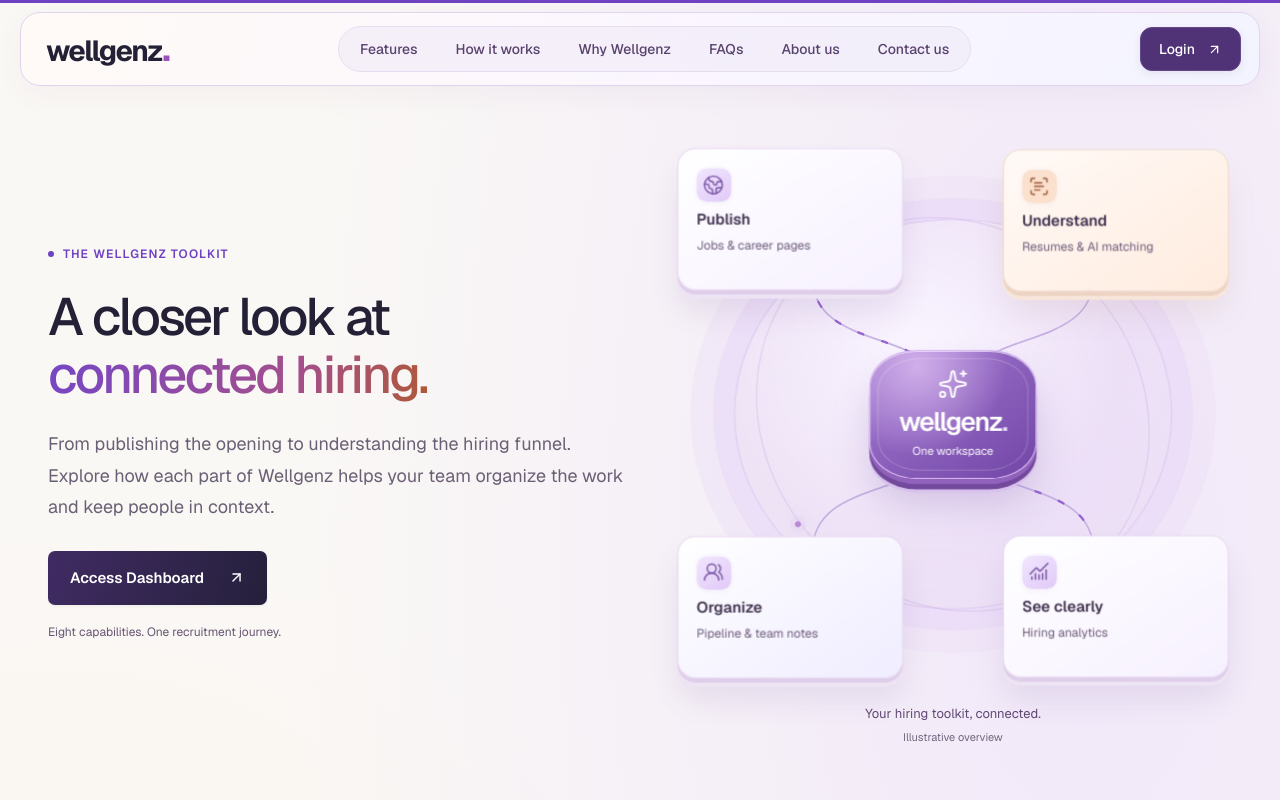
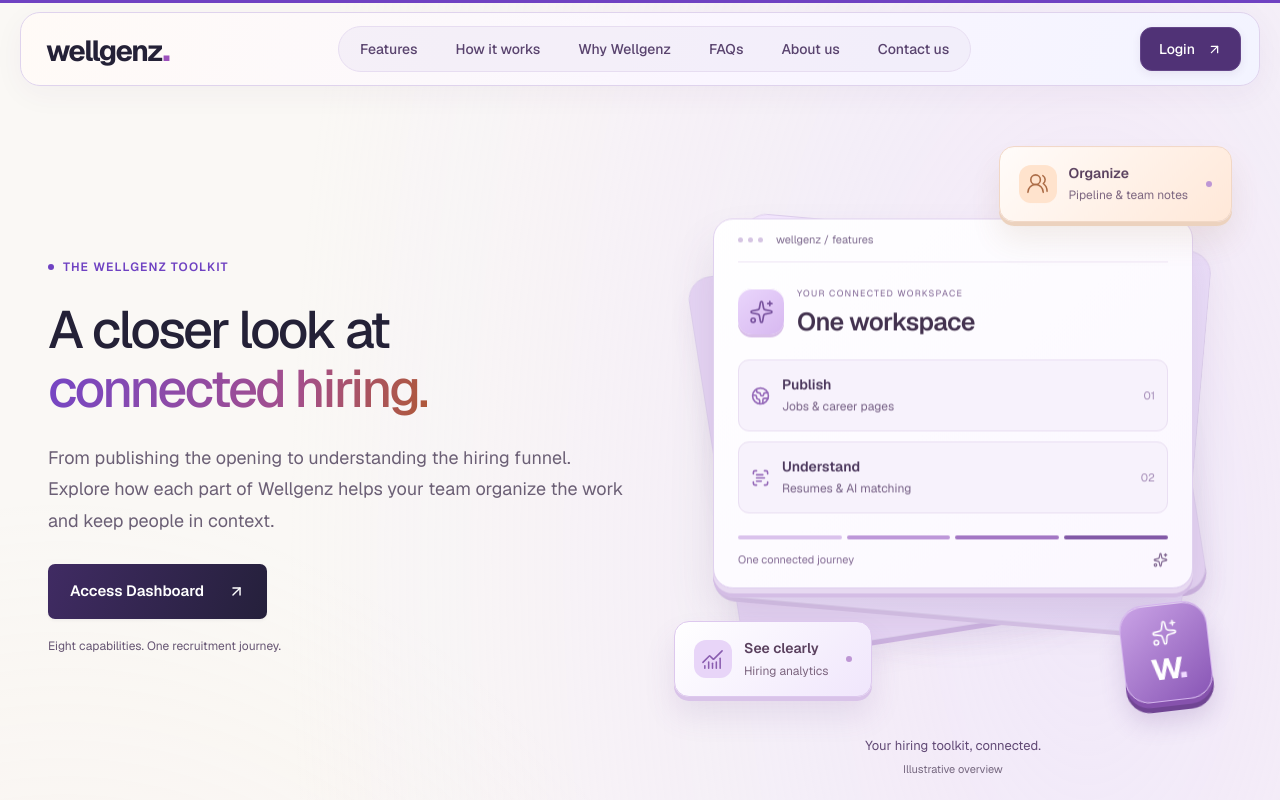
Before and after one commit to hitten04/wellgenz, a Next.js app: page /features in a window 1280 px wide. Shown: the top 800 px of the page. Built offline with nearby package versions, Linux system fonts and the light colour scheme.

Commit message:
Redesign main-page hero art as layered floating workspaces

```diff
--- a/src/app/features/features.css
+++ b/src/app/features/features.css
@@ -1506,48 +1506,54 @@
 .product-use-case>div:first-child p,.product-use-case small,.product-directory-note,.contact-location-footer,.contact-form-note{color:#665573}
 @media(max-width:639px){.product-pages .product-lede,.product-directory-intro>p:not(.eyebrow){font-size:17px}.contact-card-link{overflow-wrap:anywhere}}
 
-/* Top-down, raised diagrams for header-linked pages only. */
+/* Editorial workspace sculptures for the six main-page heroes. */
 .page-hero-layout.info-intro,.page-hero-layout.product-directory-intro{display:grid;grid-template-columns:minmax(0,1.05fr) minmax(0,1fr);align-items:center;gap:40px;max-width:none;padding:40px 0 64px}
 .page-hero-copy{min-width:0}
 .page-hero-copy .product-lede{max-width:54ch;margin-bottom:28px}
 .info-intro .page-hero-copy .button{margin-top:0}
 .page-hero-layout h1{font-size:clamp(38px,4.1vw,59px);line-height:1.12}
 .page-hero-art{margin:0;min-width:0;width:100%;max-width:560px;justify-self:center;isolation:isolate}
-.page-art-perspective{perspective:1400px;padding:18px 8px 26px}
-.page-art-board{position:relative;aspect-ratio:500/480;min-height:400px;transform-style:preserve-3d}
-.page-art-foundation{position:absolute;inset:12% 9%;border:1px solid #e0d2ef;border-radius:50%;background:radial-gradient(ellipse,#e3d2f56b,transparent 70%);box-shadow:0 0 0 22px #eee5fa50,0 0 0 23px #e5d9f35c;transform:translateZ(-20px);pointer-events:none}
-.page-art-connections{position:absolute;inset:0;width:100%;height:100%;overflow:visible;pointer-events:none}
-.page-art-hub{position:absolute;left:35%;top:38%;width:30%;height:24%;border-radius:28%;display:flex;align-items:center;justify-content:center;flex-direction:column;gap:9px;color:#fff;background:linear-gradient(145deg,#ba96e3,#7045a7);border:1px solid #d8baf3;box-shadow:0 5px 0 #865ab5,0 10px 0 #68428f,0 22px 32px #69419b30;z-index:2}
-.page-art-hub strong{font-size:clamp(19px,2vw,27px);letter-spacing:-1.3px;font-weight:600;line-height:1}
-.page-art-hub strong span{color:#ead8fa}
-.page-art-hub>span{font-size:11px;color:#fff;line-height:1.4}
-.page-art-node{position:absolute;width:41%;min-height:27%;padding:18px;display:flex;flex-direction:column;align-items:flex-start;gap:7px;border-radius:18px;background:linear-gradient(145deg,#fff,#f7f1ff);border:1px solid #e5d8f1;box-shadow:0 4px 0 #dfcee9,0 8px 0 #ede4f4,0 18px 26px #67418a14;z-index:3}
-.page-art-node-0{left:0;top:0}
-.page-art-node-1{right:0;top:0;background:linear-gradient(145deg,#fffaf7,#ffecdf);border-color:#f2d9c9;box-shadow:0 4px 0 #ecd3c3,0 8px 0 #f8e6db,0 18px 26px #93634312}
-.page-art-node-2{left:0;bottom:0;background:linear-gradient(145deg,#fff,#f0edff)}
-.page-art-node-3{right:0;bottom:0}
-.page-art-node-icon{height:34px;width:34px;display:grid;place-items:center;border-radius:10px;background:#eadcfb;color:#7650a2}
-.page-art-node-1 .page-art-node-icon{background:#fbe0ce;color:#995636}
-.page-art-node strong{font-size:15px;line-height:1.35;font-weight:600;color:#40324f}
-.page-art-node>span:last-child{font-size:12px;line-height:1.5;color:#6d5b7a}
-.page-hero-art figcaption{text-align:center;font-size:13px;line-height:1.6;color:#614975;padding:4px 10px}
+.workspace-perspective{perspective:1500px;padding:10px 0}
+.workspace-scene{position:relative;aspect-ratio:1/1;min-height:520px;transform-style:preserve-3d}
+.workspace-shadow{position:absolute;inset:20% 6% 8%;background:radial-gradient(ellipse,#bd93e044,transparent 68%);filter:blur(18px);pointer-events:none}
+.workspace-sheet{position:absolute;inset:15% 8% 16%;border-radius:23px;border:1px solid #ded0ed;pointer-events:none}
+.workspace-sheet-back{background:#e6d5f4;transform:rotate(-9deg) translate(-8px,10px);box-shadow:0 5px 0 #cdb4e0,0 16px 24px #75519913}
+.workspace-sheet-mid{background:linear-gradient(135deg,#f4e8ff,#e5d7f5);transform:rotate(5deg) translate(9px,1px);box-shadow:0 4px 0 #d7c3e7}
+.workspace-light{position:absolute;inset:0;pointer-events:none;border-radius:35%}
+.workspace-window{position:absolute;left:7%;right:7%;top:13%;padding:0 24px 19px;background:linear-gradient(140deg,#fff,#fbf7ff);border:1px solid #e0d1ef;border-radius:20px;box-shadow:0 5px 0 #e7d9f1,0 9px 0 #d4bde5,0 26px 45px #60417822;z-index:2}
+.workspace-chrome{display:flex;align-items:center;gap:5px;height:43px;border-bottom:1px solid #eee5f5}
+.workspace-chrome>span:not(:last-child){width:5px;height:5px;border-radius:50%;background:#d5c4e3}
+.workspace-chrome>span:last-child{margin-left:8px;font-size:11px;color:#7c688d;line-height:1.4}
+.workspace-heading{display:flex;align-items:center;gap:13px;padding:25px 0 23px}
+.workspace-emblem{display:grid;place-items:center;flex-shrink:0;width:46px;height:46px;border-radius:14px;background:linear-gradient(140deg,#ead6fc,#d7b8f0);color:#78529e;box-shadow:inset 0 1px 0 #fff,0 3px 0 #d9bfe9}
+.workspace-heading>div{display:flex;flex-direction:column;gap:6px}
+.workspace-heading>div>span{font-size:9px;letter-spacing:1.2px;color:#7e6393}
+.workspace-heading strong{font-size:clamp(19px,2vw,25px);font-weight:550;letter-spacing:-.6px;line-height:1.2;color:#43324f}
+.workspace-rows{display:flex;flex-direction:column;gap:10px}
+.workspace-row{display:flex;align-items:center;gap:12px;padding:15px 12px;background:#f7f2fc;border:1px solid #eadff3;border-radius:11px}
+.workspace-row>span:first-child{color:#9569b9;display:flex;flex-shrink:0}
+.workspace-row>div{display:flex;flex-direction:column;gap:4px;min-width:0}
+.workspace-row strong{font-size:14px;line-height:1.3;font-weight:550;color:#4c385d}
+.workspace-row>div>span{font-size:12px;line-height:1.5;color:#776186}
+.workspace-row-index{margin-left:auto;font-size:11px;color:#a38ab6}
+.workspace-track{display:flex;gap:5px;margin-top:22px}
+.workspace-track span{height:4px;flex:1;border-radius:10px;background:#dac2ec}
+.workspace-track span:nth-child(2){background:#bd97d9}.workspace-track span:nth-child(3){background:#a376c4}.workspace-track span:nth-child(4){background:#8259a7}
+.workspace-bottom{display:flex;align-items:center;justify-content:space-between;margin-top:12px;font-size:11px;color:#836a94}
+.workspace-float{position:absolute;display:flex;align-items:center;gap:12px;max-width:80%;padding:17px 19px;border-radius:15px;z-index:3;background:linear-gradient(135deg,#fffcfa,#ffe8d8);border:1px solid #f1d7c5;box-shadow:0 4px 0 #ecd2be,0 18px 30px #9560381c}
+.workspace-float-0{right:0;top:0}
+.workspace-float-1{left:0;bottom:1%;background:linear-gradient(135deg,#fff,#f0e6fc);border-color:#ddc8ee;box-shadow:0 4px 0 #d9c3e9,0 18px 30px #76519420}
+.workspace-float-icon{width:38px;height:38px;flex-shrink:0;display:grid;place-items:center;border-radius:12px;background:#ffe3cd;color:#aa6943}
+.workspace-float-1 .workspace-float-icon{background:#e8d5f8;color:#895caf}
+.workspace-float>div{display:flex;flex-direction:column;gap:5px}
+.workspace-float strong{font-size:14px;line-height:1.3;color:#5a405e;font-weight:550}
+.workspace-float>div>span{font-size:12px;line-height:1.4;color:#7c657f}
+.workspace-float-dot{width:6px;height:6px;border-radius:50%;background:#be96d5;margin-left:6px;flex-shrink:0}
+.workspace-brand-tile{position:absolute;right:4%;bottom:0;z-index:4;display:flex;align-items:center;justify-content:center;flex-direction:column;width:88px;height:98px;border-radius:24px;background:linear-gradient(140deg,#caa3e6,#8855b5);border:1px solid #d4b4ed;color:#fff;box-shadow:inset 0 1px 0 #fff8,0 5px 0 #8652ad,0 10px 0 #704593,0 20px 25px #663d9030}
+.workspace-brand-tile>span{font-size:39px;font-weight:600;letter-spacing:-3px;line-height:1}.workspace-brand-tile>span>span{color:#efd9ff}
+.page-hero-art figcaption{text-align:center;font-size:13px;line-height:1.6;color:#614975;padding:22px 10px 0}
 .page-hero-art figcaption>span{display:block;font-size:11px;color:#75677f;margin-top:4px}
-@media(max-width:1100px) and (min-width:760px){.page-hero-layout.info-intro,.page-hero-layout.product-directory-intro{gap:24px}.page-art-node{padding:12px;gap:5px}.page-art-hub>span{font-size:10px}.page-art-hub{gap:7px}.page-art-node strong{font-size:14px}}
-@media(max-width:759px){.page-hero-layout.info-intro,.page-hero-layout.product-directory-intro{grid-template-columns:minmax(0,1fr);gap:32px;padding:26px 0 48px}.page-hero-art{max-width:490px}.page-hero-layout h1{font-size:40px}.page-art-node{padding:14px}.page-art-node strong{font-size:14px}}
-@media(max-width:374px){.page-art-node{padding:10px;gap:5px}.page-art-node strong{font-size:13px}.page-art-node>span:last-child{font-size:11px}.page-art-node-icon{width:28px;height:28px}.page-art-hub{gap:6px}.page-art-hub>span{font-size:9px}.page-art-hub svg{width:22px;height:22px}}
-@media(prefers-reduced-motion:reduce){.page-art-board{transform:none!important}}
-
-/* Pointer-responsive light and layered depth, without changing the card layout. */
-.page-art-foundation{background:radial-gradient(ellipse at 42% 35%,#faf5ff,#e2cdf354 55%,#d5b8ed26);border-color:#dbc5ef;box-shadow:0 0 0 20px #efe4fc70,0 0 0 21px #dac4eb55,0 0 0 43px #f3ebfa40,0 0 0 44px #e3d1f044}
-.page-art-spotlight{position:absolute;inset:-5%;border-radius:40%;pointer-events:none;transform:translateZ(2px)}
-.page-art-orbit{position:absolute;inset:14% 12%;border:1px solid #ceb0e77d;border-radius:50%;pointer-events:none;transform-style:preserve-3d}
-.page-art-orbit i{position:absolute;left:50%;top:-4px;width:8px;height:8px;border-radius:50%;background:#b68ad7;box-shadow:0 0 0 5px #dec5f13b,0 0 15px #c49ae867}
-.page-art-orbit i:nth-child(2){left:auto;right:-4px;top:50%;width:6px;height:6px;background:#e6b499}
-.page-art-orbit i:nth-child(3){top:auto;bottom:-4px;left:42%;width:6px;height:6px}
-.page-art-hub{background:radial-gradient(circle at 28% 12%,#d0afea,transparent 55%),linear-gradient(145deg,#a67bd2,#7146a7);box-shadow:inset 0 1px 0 #ffffff9c,0 5px 0 #9162bb,0 10px 0 #72499b,0 13px 0 #d7c0ec,0 26px 38px #69419b38}
-.page-art-hub:before{content:"";position:absolute;inset:7px;border-radius:inherit;border:1px solid #ffffff36;pointer-events:none}
-.page-art-node{box-shadow:inset 0 1px 0 #fff,0 4px 0 #dfcee9,0 8px 0 #ede4f4,0 22px 30px #67418a1c;transition:border-color .25s,box-shadow .25s;backface-visibility:hidden}
-.page-art-node-1{box-shadow:inset 0 1px 0 #fff,0 4px 0 #ecd3c3,0 8px 0 #f8e6db,0 22px 30px #9363431a}
-.page-art-node-icon{background:linear-gradient(145deg,#f2e8ff,#e1caf7);box-shadow:inset 0 1px 0 #fff,0 2px 4px #8761ab0d}
-@media(hover:hover) and (pointer:fine){.page-art-node:hover{border-color:#bc96db;box-shadow:inset 0 1px 0 #fff,0 4px 0 #d4bce5,0 8px 0 #e9ddf2,0 26px 35px #67418a24}}
-@media(prefers-reduced-motion:reduce){.page-art-node{transition:none}.page-art-spotlight{display:none}}
+@media(max-width:1100px) and (min-width:760px){.page-hero-layout.info-intro,.page-hero-layout.product-directory-intro{gap:24px}.workspace-window{padding-inline:17px}.workspace-row{padding:12px 9px}.workspace-float{padding:13px}.workspace-float-dot{display:none}.workspace-brand-tile{width:68px;height:80px;right:0}.workspace-float-1{max-width:76%}}
+@media(max-width:759px){.page-hero-layout.info-intro,.page-hero-layout.product-directory-intro{grid-template-columns:minmax(0,1fr);gap:36px;padding:26px 0 48px}.page-hero-art{max-width:490px}.page-hero-layout h1{font-size:40px}.workspace-window{padding-inline:17px}.workspace-brand-tile{width:65px;height:78px;right:0;border-radius:19px}.workspace-float{padding:14px;gap:9px}.workspace-float-1{max-width:77%}.workspace-float-dot{display:none}}
+@media(max-width:374px){.workspace-window{left:4%;right:4%;padding-inline:13px}.workspace-row{gap:8px;padding:12px 9px}.workspace-row-index{display:none}.workspace-heading{gap:9px}.workspace-heading>div>span{font-size:8px;letter-spacing:.7px}.workspace-float{padding:12px}.workspace-float-icon{width:30px;height:32px}.workspace-float strong{font-size:13px}.workspace-float>div>span{font-size:11px}.workspace-brand-tile{width:56px;height:69px}.workspace-brand-tile>span{font-size:31px}}
+@media(prefers-reduced-motion:reduce){.workspace-scene{transform:none!important}.workspace-light{display:none}}
--- a/src/components/page-hero-diagram.tsx
+++ b/src/components/page-hero-diagram.tsx
@@ -61,21 +61,23 @@
   }
   function reset() { pointerX.set(0); pointerY.set(0); lightOpacity.set(0); }
   return <figure className="page-hero-art" aria-label={`${page}: ${diagram.title}`} onPointerMove={move} onPointerLeave={reset} onPointerCancel={reset}>
-    <div className="page-art-perspective">
-      <motion.div className="page-art-board" style={{ rotateX: reduced ? 0 : rotateX, rotateY: reduced ? 0 : rotateY }}>
-        <div className="page-art-foundation" aria-hidden="true" />
-        <motion.div className="page-art-orbit" aria-hidden="true" animate={reduced ? {} : { rotate: [0, 360] }} transition={{ duration: 48, repeat: Infinity, ease: "linear" }}><i /><i /><i /></motion.div>
-        <motion.div className="page-art-spotlight" aria-hidden="true" style={{ background: spotlight, opacity: reduced ? 0 : lightOpacity }} />
-        <svg className="page-art-connections" viewBox="0 0 500 440" preserveAspectRatio="none" fill="none" aria-hidden="true">
-          <path d="M120 102C120 175 250 140 250 220M380 102C380 175 250 140 250 220M120 338C120 265 250 300 250 220M380 338C380 265 250 300 250 220" stroke="#c8b2e5" strokeWidth="1.5" />
-          <motion.path d="M120 102C120 175 250 140 250 220C250 300 380 265 380 338" stroke="#9864d2" strokeWidth="2" strokeLinecap="round" strokeDasharray="5 18" animate={reduced ? {} : { strokeDashoffset: [0, -92] }} transition={{ duration: 8, repeat: Infinity, ease: "linear" }} />
-        </svg>
-        <motion.div className="page-art-hub" style={{ x: reduced ? 0 : hubX, z: reduced ? 0 : 44 }} animate={reduced ? {} : { y: [0, -5, 0] }} transition={{ duration: 6, repeat: Infinity, ease: "easeInOut" }}>
-          <Icon size={30} strokeWidth={1.5} aria-hidden="true" /><strong>wellgenz<span>.</span></strong><span>{diagram.center}</span>
+    <div className="workspace-perspective">
+      <motion.div className="workspace-scene" style={{ rotateX: reduced ? 0 : rotateX, rotateY: reduced ? 0 : rotateY }}>
+        <div className="workspace-shadow" aria-hidden="true" />
+        <div className="workspace-sheet workspace-sheet-back" aria-hidden="true" />
+        <div className="workspace-sheet workspace-sheet-mid" aria-hidden="true" />
+        <motion.div className="workspace-light" aria-hidden="true" style={{ background: spotlight, opacity: reduced ? 0 : lightOpacity }} />
+        <motion.div className="workspace-window" style={{ x: reduced ? 0 : cardX }} animate={reduced ? {} : { y: [0, -4, 0] }} transition={{ duration: 7, repeat: Infinity, ease: "easeInOut" }}>
+          <div className="workspace-chrome"><span /><span /><span /><span>wellgenz / {page.toLowerCase()}</span></div>
+          <div className="workspace-heading"><span className="workspace-emblem"><Icon size={25} strokeWidth={1.6} aria-hidden="true" /></span><div><span>YOUR CONNECTED WORKSPACE</span><strong>{diagram.center}</strong></div></div>
+          <div className="workspace-rows">{diagram.nodes.slice(0, 2).map((node, i) => { const RowIcon = node.icon; return <div className="workspace-row" key={node.title}><span><RowIcon size={19} aria-hidden="true" /></span><div><strong>{node.title}</strong><span>{node.detail}</span></div><span className="workspace-row-index">0{i + 1}</span></div>; })}</div>
+          <div className="workspace-track" aria-hidden="true"><span /><span /><span /><span /></div>
+          <div className="workspace-bottom"><span>One connected journey</span><Sparkles size={15} aria-hidden="true" /></div>
         </motion.div>
-        {diagram.nodes.map((node, index) => { const NodeIcon = node.icon; return <motion.div className={`page-art-node page-art-node-${index}`} key={node.title} style={{ x: reduced ? 0 : cardX, z: reduced ? 0 : 24 }} whileHover={reduced ? undefined : { scale: 1.025, z: 38, transition: { duration: .3, repeat: 0, ease: "easeOut" } }} animate={reduced ? {} : { y: [0, -4, 0] }} transition={{ duration: 5 + index * .4, repeat: Infinity, delay: index * .3, ease: "easeInOut" }}>
-          <span className="page-art-node-icon"><NodeIcon size={21} strokeWidth={1.6} aria-hidden="true" /></span><strong>{node.title}</strong><span>{node.detail}</span>
+        {diagram.nodes.slice(2).map((node, index) => { const NodeIcon = node.icon; return <motion.div className={`workspace-float workspace-float-${index}`} key={node.title} style={{ x: reduced ? 0 : hubX }} animate={reduced ? {} : { y: [0, index ? -7 : 6, 0] }} transition={{ duration: 6 + index, repeat: Infinity, ease: "easeInOut" }}>
+          <span className="workspace-float-icon"><NodeIcon size={23} strokeWidth={1.6} aria-hidden="true" /></span><div><strong>{node.title}</strong><span>{node.detail}</span></div><span className="workspace-float-dot" aria-hidden="true" />
         </motion.div>; })}
+        <motion.div className="workspace-brand-tile" aria-hidden="true" style={{ x: reduced ? 0 : hubX }} animate={reduced ? {} : { y: [0, -6, 0], rotate: [-8, -5, -8] }} transition={{ duration: 8, repeat: Infinity, ease: "easeInOut" }}><Sparkles size={27} strokeWidth={1.4} /><span>w<span>.</span></span></motion.div>
       </motion.div>
     </div>
     <figcaption>{diagram.title}<span>Illustrative overview</span></figcaption>
```
